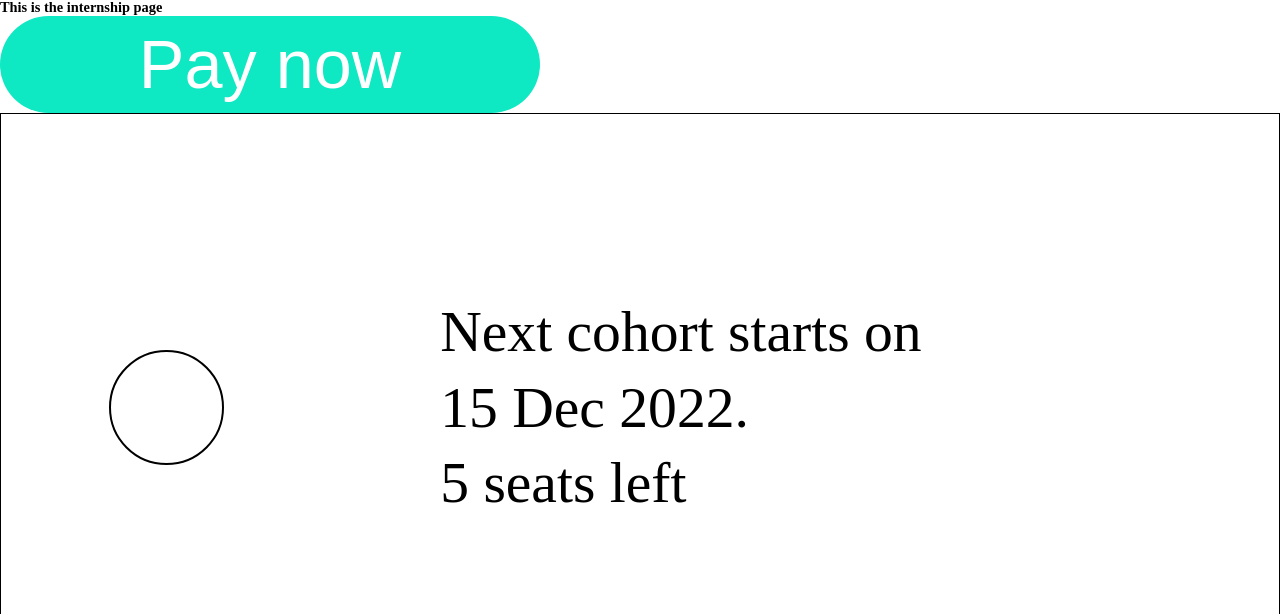
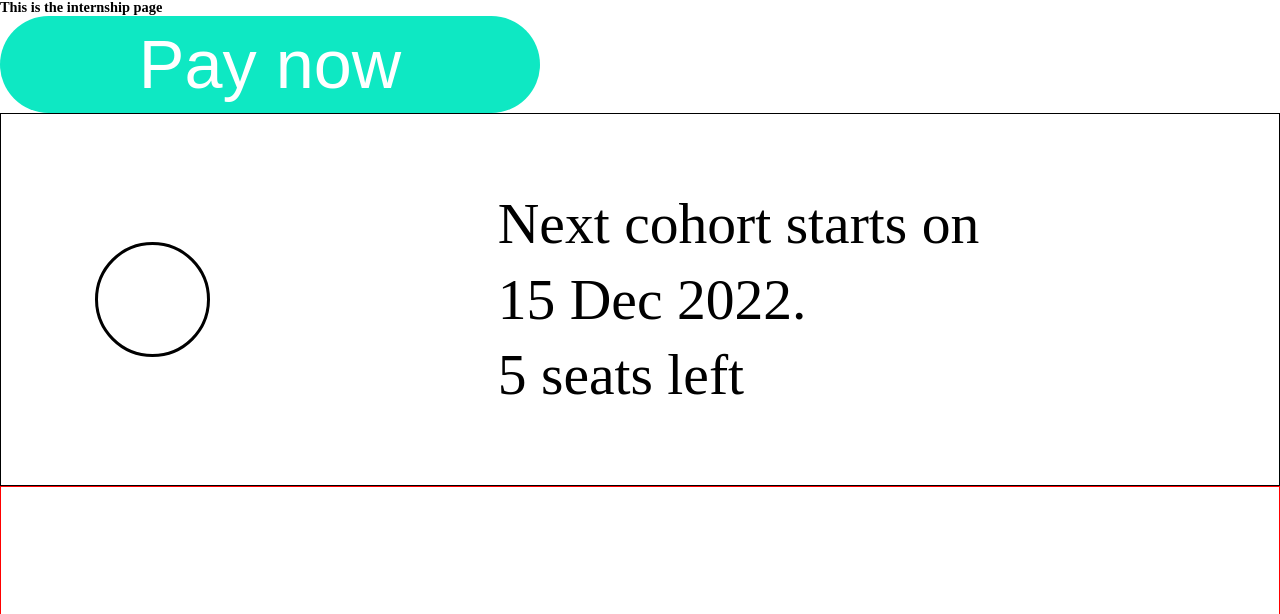
Before and after one commit to AnkitArul007/the-voice-company, a Gatsby site: page /internship in a window 1280 px wide. Shown: the part 186-800 px from the top of the page. Built offline with nearby package versions, Linux system fonts and the light colour scheme; Gatsby itself is replaced by a stand-in of ours.

```diff
--- a/src/components/Cohort.js
+++ b/src/components/Cohort.js
@@ -1,23 +1,17 @@
-import React from 'react';
+import React from "react";
 import "../styles/cohort.scss";
 
 function Cohort() {
   return (
-    <section className="cohortSection">
-        <div className="cohortNumCont">
-
-        </div>
-        <div className="cohortHeadlinesCont">
-            <h2 className="cohortHeadline">
-                Next cohort starts on
-            </h2>
-            <h2 className='cohortHeadlineSecond'> 15 Dec 2022.</h2>
-            <h2 className='cohortHeadlineThird'>
-                5 seats left
-            </h2>
-        </div>
+    <section className="cohortSection section-wrapper">
+      <div className="cohortNumCont"></div>
+      <div className="cohortHeadlinesCont">
+        <h2 className="cohortHeadline">Next cohort starts on</h2>
+        <h2 className="cohortHeadlineSecond"> 15 Dec 2022.</h2>
+        <h2 className="cohortHeadlineThird">5 seats left</h2>
+      </div>
     </section>
-  )
+  );
 }
 
 export default Cohort;
--- a/src/styles/cohort.scss
+++ b/src/styles/cohort.scss
@@ -1,25 +1,21 @@
-.cohortSection{
+.cohortSection {
   border: 1px solid black;
   display: flex;
   justify-content: flex-start;
   align-items: center;
   flex-wrap: nowrap;
-    gap: 30rem;
-    padding-top: 25rem;
-    padding-bottom: 13.5rem;
+  gap: 40rem;
 
-
-    .cohortNumCont{
-        border: 2px solid #000000;
-        margin-left: 15rem;
+  .cohortNumCont {
+    border: 0.5rem solid #000000;
     width: 16rem;
     height: 16rem;
     border-radius: 50%;
   }
 
-    .cohortHeadlinesCont{
-        >h2{
-            font-family: 'Agriculture';
+  .cohortHeadlinesCont {
+    > h2 {
+      font-family: "Agriculture";
       font-style: normal;
       font-weight: 400;
       font-size: 8rem;
```
Lines whose indentation alone changed are shown as unchanged.
